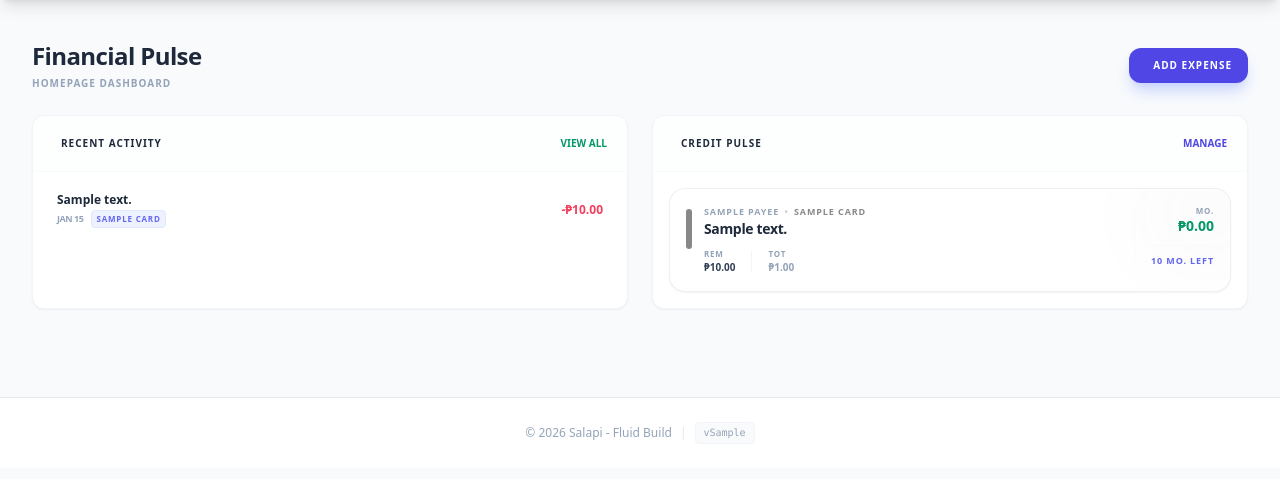
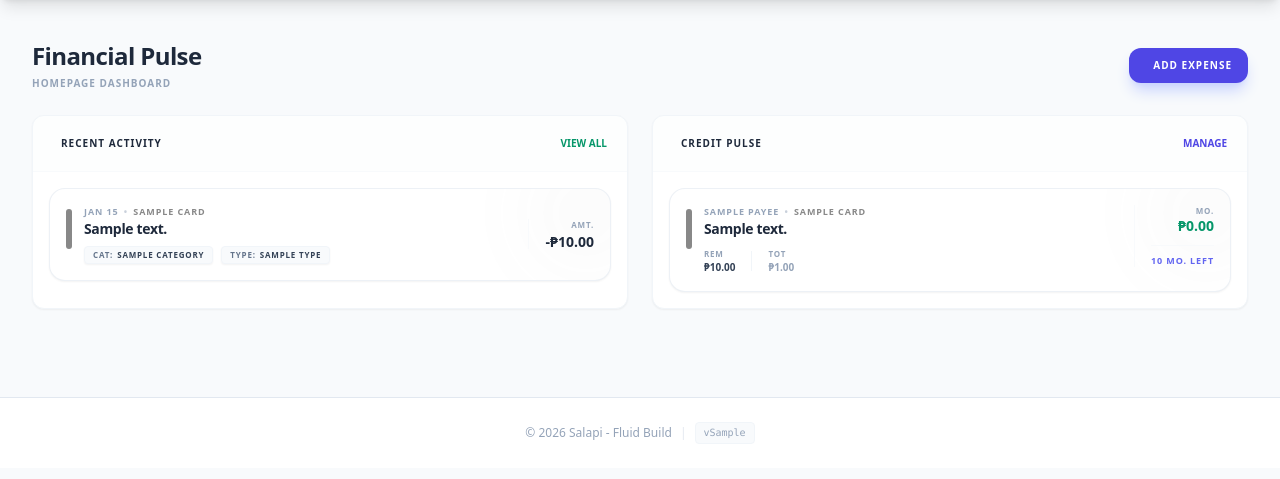
Before and after one commit to leirajyer/financial-tracker, a Python web app: template templates/index.html in a window 1280 px wide. Shown: the part 86-565 px from the top of the page. Run offline with Jinja, Linux system fonts and the light colour scheme; the template is opened without the code that fills it: most values are stand-ins (such as "Sample title", 1, 10 or a date in 2020); some libraries are stand-ins or nearby versions.

Commit message:
UI: Refactor cashflow summary to match the premium credit pulse design pattern

```diff
--- a/templates/cashflow/summary.html
+++ b/templates/cashflow/summary.html
@@ -1,20 +1,57 @@
-<div class="divide-y divide-slate-50">
+<div class="space-y-3 p-2">
     {% for item in recent_cashflow %}
-    <div class="px-4 py-3 flex justify-between items-center">
-        <div>
-            <p class="text-xs font-black text-slate-800">{{ item.description }}</p>
-            <div class="flex items-center gap-2 mt-0.5">
-                <p class="text-[9px] font-bold text-slate-400 uppercase tracking-tighter">{{ item.date.strftime('%b %d') }}</p>
-                {% if item.card %}
-                <span class="text-[8px] font-black px-1 py-0.5 bg-indigo-50 text-indigo-500 rounded uppercase tracking-widest border border-indigo-100">
-                    {{ item.card.name }}
+    {% set card_color = item.card.color if item.card else ('#10b981' if item.type == 'income' else '#94a3b8') %}
+
+    <div class="relative group bg-white border border-slate-200/60 rounded-2xl p-4 shadow-sm hover:shadow-xl hover:-translate-y-0.5 transition-all duration-300 overflow-hidden">
+
+        <!-- Subtle ambient background glow -->
+        <div class="absolute -top-10 -right-10 w-32 h-32 rounded-full opacity-[0.03] blur-2xl group-hover:opacity-10 transition-opacity duration-500" style="background-color: {{ card_color }}"></div>
+
+        <div class="relative z-10 flex justify-between items-center">
+
+            <!-- Left Column: Identity & Context -->
+            <div class="flex gap-3 items-start flex-1 pr-4">
+                <!-- Color Identity Pill -->
+                <div class="shrink-0 w-1.5 h-10 rounded-full mt-1" style="background-color: {{ card_color }}"></div>
+
+                <div class="flex flex-col">
+                    <div class="flex items-center gap-1.5 mb-0.5">
+                        <span class="text-[9px] font-black text-slate-400 uppercase tracking-widest">
+                            {{ item.date.strftime('%b %d') }}
+                            {% if item.card %} <span class="opacity-50 mx-0.5">&bull;</span> <span style="color: {{ card_color }}">{{ item.card.name }}</span>{% endif %}
+                        </span>
+                    </div>
+
+                    <h4 class="text-sm font-black text-slate-800 tracking-tight leading-tight">{{ item.description }}</h4>
+
+                    <div class="flex flex-wrap gap-2 mt-2">
+                        {% if item.category %}
+                        <span class="inline-flex items-center gap-1 px-2 py-0.5 rounded shadow-sm bg-slate-50 border border-slate-100 text-[8px] font-bold text-slate-500 uppercase tracking-widest">
+                            CAT: <span class="font-black text-slate-700">{{ item.category.name }}</span>
+                        </span>
+                        {% endif %}
+                        <span class="inline-flex items-center gap-1 px-2 py-0.5 rounded shadow-sm bg-slate-50 border border-slate-100 text-[8px] font-bold text-slate-500 uppercase tracking-widest">
+                            TYPE: <span class="font-black {{ 'text-emerald-600' if item.type == 'income' else 'text-slate-700' }}">{{ item.type }}</span>
+                        </span>
+                    </div>
+                </div>
+            </div>
+
+            <!-- Right Column: Amount Metrics -->
+            <div class="flex flex-col items-end shrink-0 pl-4 border-l border-slate-50 justify-center">
+                <span class="text-[8px] font-black text-slate-400 uppercase tracking-widest mb-1">AMT.</span>
+                <span class="text-sm font-black {{ 'text-emerald-600' if item.type == 'income' else 'text-slate-800' }} leading-none">
+                    {{ '+' if item.type == 'income' else '-' }}₱{{ "{:,.2f}".format(item.amount) }}
                 </span>
-                {% endif %}
             </div>
+
         </div>
-        <span class="text-xs font-black {{ 'text-emerald-600' if item.type == 'income' else 'text-rose-500' }}">
-            {{ '+' if item.type == 'income' else '-' }}₱{{ "{:,.2f}".format(item.amount) }}
-        </span>
     </div>
     {% endfor %}
+
+    {% if not recent_cashflow %}
+    <div class="py-10 text-center">
+        <p class="text-[10px] font-bold text-slate-300 uppercase tracking-widest">No recent activity</p>
+    </div>
+    {% endif %}
 </div>
```
